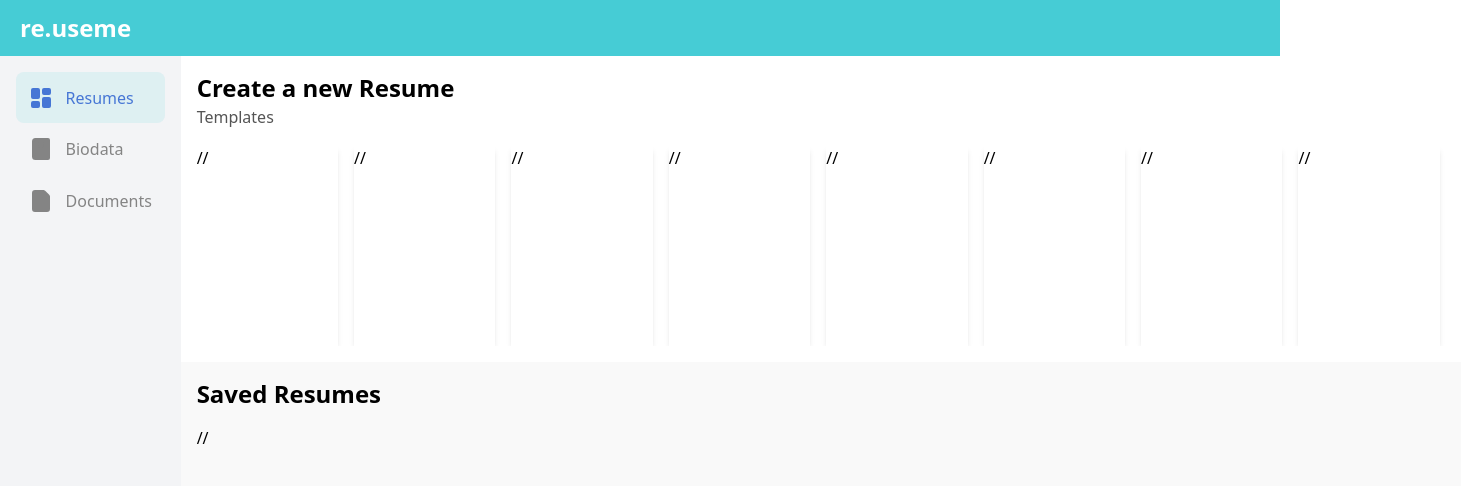
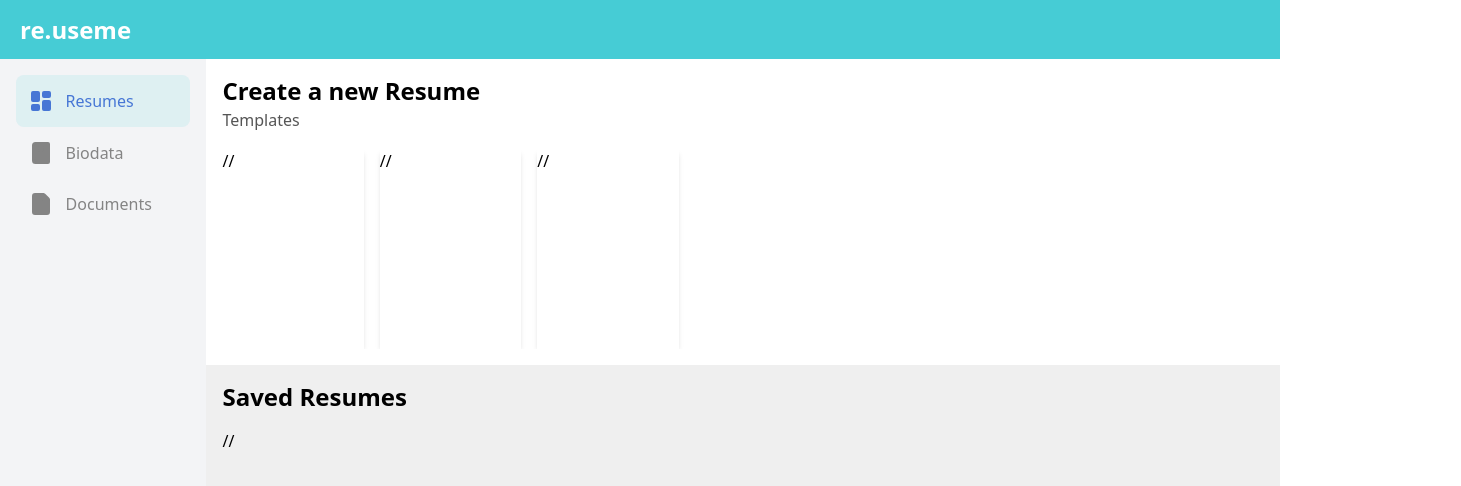
Before and after one commit to nearHaan/re.useme, a SvelteKit app: page / in a window 1280 px wide. Shown: the top 486 px of the page, 1461 px wide, since content can reach past the window. Built offline with nearby package versions, Linux system fonts and the light colour scheme.

Commit message:
ui update

```diff
--- a/src/routes/+layout.svelte
+++ b/src/routes/+layout.svelte
@@ -61,7 +61,7 @@
 				closeMenu();
 			}}
 		>
-			<div class="h-full w-80 bg-gray-100 p-sm">
+			<div class="h-full w-60 bg-gray-100 p-sm">
 				{#each menuItems as item}
 					<SidebarBtn
 						Icon={item.icon}
@@ -74,14 +74,14 @@
 			</div>
 		</div>
 	{/if}
-	<header class="flex h-15 w-full items-center justify-between bg-primary px-5">
+	<header class="flex h-16 w-full items-center justify-between bg-primary px-5">
 		<h2 class="text-white">re.useme</h2>
 		<button class="md:hidden" onclick={toggleMenu}>
 			<MenuIcon color="white" />
 		</button>
 	</header>
-	<div class="flex h-full">
-		<div class="w-80 bg-gray-100 p-sm max-md:hidden">
+	<div class="flex h-full w-screen">
+		<div class="w-60 bg-gray-100 p-sm max-md:hidden">
 			{#each menuItems as item}
 				<SidebarBtn
 					Icon={item.icon}
--- a/src/routes/+page.svelte
+++ b/src/routes/+page.svelte
@@ -1,21 +1,14 @@
-<div class="flex h-full flex-col">
-	<div class="p-sm">
+<div class="overflow-y- no-scrollbar flex h-full w-full flex-col">
+	<div class="m-0 flex flex-col p-sm">
 		<h2>Create a new Resume</h2>
 		<p class="text-text3">Templates</p>
-		<div class="scro no-scrollbar mt-sm flex gap-sm overflow-auto">
-			<div class="aspect-[calc(1/sqrt(2))] h-50 shadow-md/10">//</div>
-			<div class="aspect-[calc(1/sqrt(2))] h-50 shadow-md/10">//</div>
-			<div class="aspect-[calc(1/sqrt(2))] h-50 shadow-md/10">//</div>
-			<div class="aspect-[calc(1/sqrt(2))] h-50 shadow-md/10">//</div>
-			<div class="aspect-[calc(1/sqrt(2))] h-50 shadow-md/10">//</div>
-			<div class="aspect-[calc(1/sqrt(2))] h-50 shadow-md/10">//</div>
-			<div class="aspect-[calc(1/sqrt(2))] h-50 shadow-md/10">//</div>
+		<div class="no-scrollbar mt-sm flex w-full gap-sm overflow-auto">
 			<div class="aspect-[calc(1/sqrt(2))] h-50 shadow-md/10">//</div>
 			<div class="aspect-[calc(1/sqrt(2))] h-50 shadow-md/10">//</div>
 			<div class="aspect-[calc(1/sqrt(2))] h-50 shadow-md/10">//</div>
 		</div>
 	</div>
-	<div class="h-full bg-darkBg p-sm">
+	<div class="/bg-darkBg h-full bg-darkerBg p-sm">
 		<h2>Saved Resumes</h2>
 		<div class="mt-sm flex flex-wrap gap-sm">//</div>
 	</div>
```
Also changed, not shown: src/lib/components/template-preview.svelte (added).
